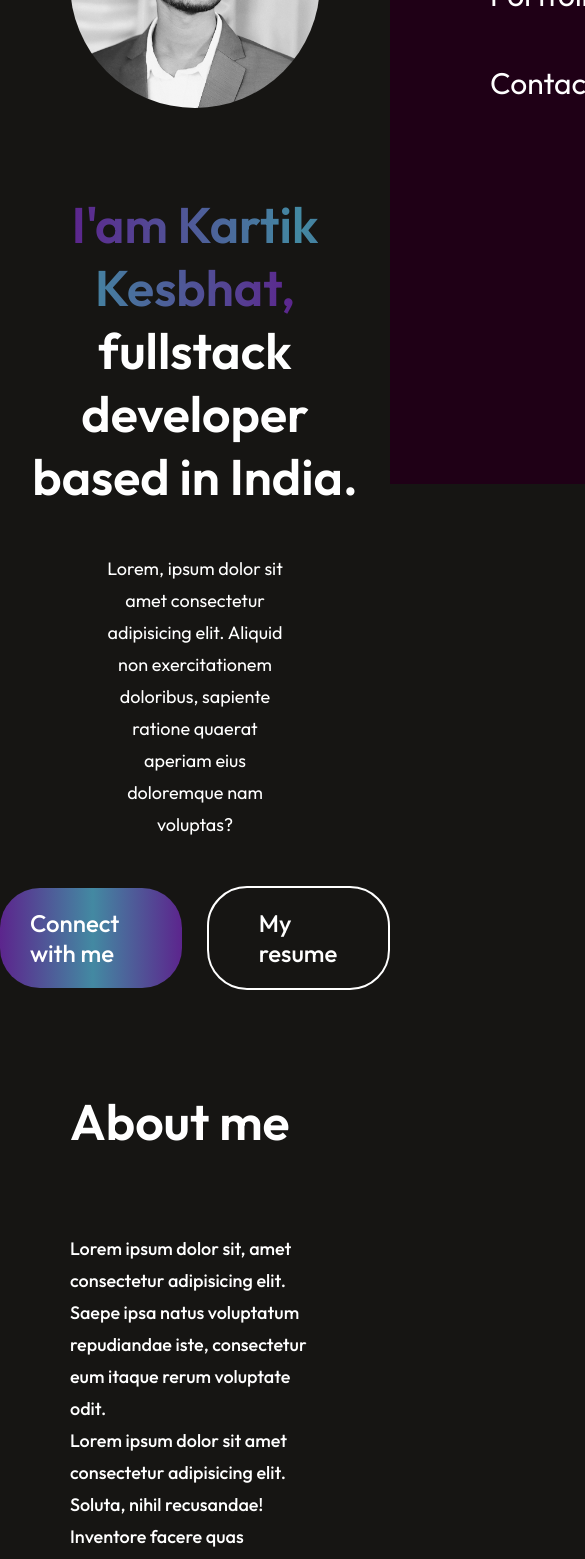
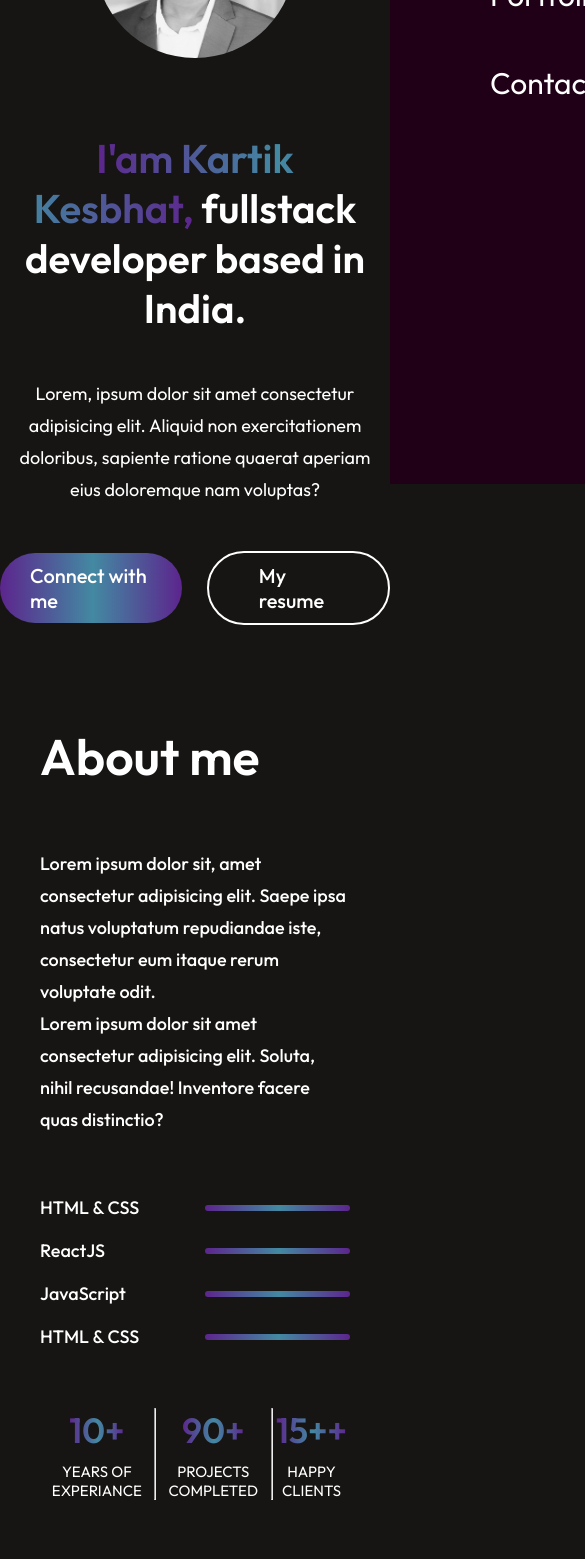
Before and after one commit to kartikkesbhat-2003/portfolio-react, a React (Vite) app: page / in a window 390 px wide. Shown: the part 360-1919 px from the top of the page, 585 px wide, since content can reach past the window. Built offline with nearby package versions, Linux system fonts and the light colour scheme.

Commit message:
Responsiv classes added

```diff
--- a/src/components/About/About.css
+++ b/src/components/About/About.css
@@ -5,11 +5,6 @@
     justify-content: center;
     gap: 80px ;
     margin: 80px 170px;
-}
-
-.about-title {
-    position: relative;
-
 }
 
 .about-title h1 {
@@ -89,7 +84,7 @@
 }
 
 .achievement h1 {
-    font-size: 60px;
+    font-size: 50px;
     font-weight: 700;
     background: linear-gradient(to right, #5C258D 0%, #4389A2  51%, #5C258D  100%);
     background-clip: text;
@@ -112,21 +107,17 @@
     transition: 0.5s;
 }
 
-@media(max-width:768px) {
+@media(max-width:480px) {
     .about {
-        gap: 80px;
-        margin: 50px 70px;
+        gap: 60px;
+        margin: 50px 0px;
+        padding: 0 40px;
         align-items: start;
     }
 
     .about-title h1 {
         font-size: 50px;
         padding: 0;
-    }
-
-    .about-title img {
-        width: 130px;
-        right: -20px;
     }
 
     .about-sections {
@@ -137,18 +128,22 @@
         display: none;
     }
 
+    .about-right {
+        gap: 60px;
+    }
+
     .about-para {
         font-size: 18px;
         line-height: 32px;
     }
 
     .about-skill {
-        gap: 20px;
+        gap: 15px;
         align-items: center;
     }
 
     .about-skill p {
-        font-size: 20px;
+        font-size: 18px;
     }
 
     .about-skill hr{
@@ -163,13 +158,13 @@
         gap: 10px;
     }
 
-    .about-achievement h1 {
-        font-size: 34px;
-        font-weight: 700;
+    .achievement h1 {
+        font-size: 35px;
+        font-weight: 600;
     }
 
-    .about-achievement p {
+    .achievement p {
         text-align: center;
-        font-size: 16px;
+        font-size: 15px;
     }
 }
--- a/src/components/Contact/Contact.css
+++ b/src/components/Contact/Contact.css
@@ -120,21 +120,17 @@
 
     .contact-title h1 {
         padding: 0;
-        font-feature-settings: 50px ;
+        font-size: 50px ;
         font-weight: 600;
-    }
-
-    .contact-title img {
-        width: 130px;
-        margin-right: -20px;
     }
 
     .contact-section {
         flex-direction: column;
+        gap: 80px;
     }
 
     .contact-left h1 {
-        font-size: 54px;
+        font-size: 40px;
     }
 
     .contact-left p {
@@ -146,25 +142,31 @@
     }
 
     .contact-detail img {
-        width: 35px;
+        width: 30px;
+    }
+
+    .contact-right {
+        gap: 15px;
     }
 
     .contact-right label {
-        font-size: 30px;
+        font-size: 25px;
     }
 
     .contact-right input {
         width: 100%;
-        font-size: 20px;
+        height: 60px;
     }
 
     .contact-right textarea {
         width: 95%;
+        height: 100px;
         font-size: 20px;
     }
 
     .contact-submit {
         font-size: 20px;
         padding: 15px  40px;
+        margin-top: 20px;
     }
 }
--- a/src/components/Contact/Contact.jsx
+++ b/src/components/Contact/Contact.jsx
@@ -47,7 +47,7 @@ export const Contact = () => {
                 <div className="contact-details">
 
                     <div className="contact-detail">
-                        <img src={mail_icon} /> <p>KARTIKKESBHAT2003@GMAIL.COM</p>
+                        <img src={mail_icon} /> <p>kkesbhat1601@gmail.com</p>
                     </div>
 
                     <div className="contact-detail">
--- a/src/components/Footer/Footer.css
+++ b/src/components/Footer/Footer.css
@@ -70,7 +70,10 @@
 
 @media(max-width:768px) {
     .footer  {
-        margin: 50px 70px;
+        gap: 60px;
+        margin: 50px 0px;
+        padding: 0 40px;
+        align-items: start;
     }
 
     .footer-top {
@@ -78,9 +81,25 @@
         gap: 50px;
     }
 
+    .footer-top-right {
+        display: flex;
+        flex-direction: column;
+        align-items: start;
+    }
+
     .footer-bottom {
         display: flex;
         flex-direction: column-reverse;
         margin-bottom: 50px;
     }
+
+    .footer-subscribe {
+        padding: 15px 25px;
+        translate: 7px 0px;
+    }
+
+    .footer hr {
+        width: 100%;
+    }
+
 }
--- a/src/components/Hero/Hero.css
+++ b/src/components/Hero/Hero.css
@@ -73,17 +73,18 @@
 @media(max-width:768px) {
     .hero-profile-img {
         margin-top: 120px;
-        width: 250px;
+        width: 200px;
+        height: 200px;
     }
 
     .hero h1 {
-        margin-top: 50px;
+        margin-top: 40px;
         width: 90%;
-        font-size: 50px;
+        font-size: 40px;
     }
 
     .hero p {
-        width: 605;
+        width: 90%;
         font-size: 18px;
         line-height: 32px;
         margin: 10px 0 ;
@@ -97,13 +98,14 @@
     }
 
     .hero-connect {
-        padding: 20px 30px;
+        padding: 10px 30px;
         border-radius: 40px;
-
+        font-size: 20px;
     }
 
     .hero-resume {
-        padding: 20px 50px;
+        padding: 10px 50px;
         border-radius: 40px;
+        font-size: 20px;
     }
 }
--- a/src/components/MyWork/MyWork.css
+++ b/src/components/MyWork/MyWork.css
@@ -15,13 +15,6 @@
     padding: 0px 30px;
     font-size: 70px;
     font-weight: 600;
-}
-
-.mywork-title img {
-    position: absolute;
-    bottom: 0;
-    right: 0;
-    z-index: -1;
 }
 
 .mywork-container {
@@ -63,10 +56,11 @@
     transition: 0.6s;
 }
 
-@media(max-width: 768px) {
+@media(max-width: 480px) {
     .mywork {
-        gap: 50px;
-        margin: 50px 70px;
+        gap: 60px;
+        margin: 50px 0px;
+        padding: 0 40px;
         align-items: start;
     }
 
@@ -82,19 +76,20 @@
     }
 
     .mywork-container {
-        grid-template-columns: 1fr 1fr;
+        margin: auto;
+        grid-template-columns: 1fr;
         gap: 30px;
     }
 
     .mywork-container img {
-        width: 300px;
+        width: 380px;
         height: 100%;
     }
 
     .mywork-showmore {
         padding: 20px 40px ;
         font-size: 18px;
-        margin: 50px auto;
+        margin: 25px auto;
         cursor: pointer;
     }
 }
--- a/src/components/Navbar/Navbar.css
+++ b/src/components/Navbar/Navbar.css
@@ -48,7 +48,7 @@
     display: none;
 }
 
-@media(max-width:768px) {
+@media(max-width:480px) {
     .navbar{
         margin: 20px 50px;
     }
--- a/src/components/Services/Services.css
+++ b/src/components/Services/Services.css
@@ -71,11 +71,12 @@
     transition: 0.4s;
 }
 
-@media(max-width:768px) {
+@media(max-width:480px) {
     .services {
+        gap: 60px;
+        margin: 50px 0px;
+        padding: 0 40px;
         align-items: start;
-        gap: 70px;
-        margin: 20px 70px;
     }
 
     .services-title h1 {
@@ -108,7 +109,8 @@
     }
 
     .services-container {
-        grid-template-columns: 1fr 1fr;
+        grid-template-columns: 1fr;
         gap: 30px;
+        margin: auto;
     }
 }
```
Also changed, not shown: 5 other files (tests, documents, lock files or other folders).
